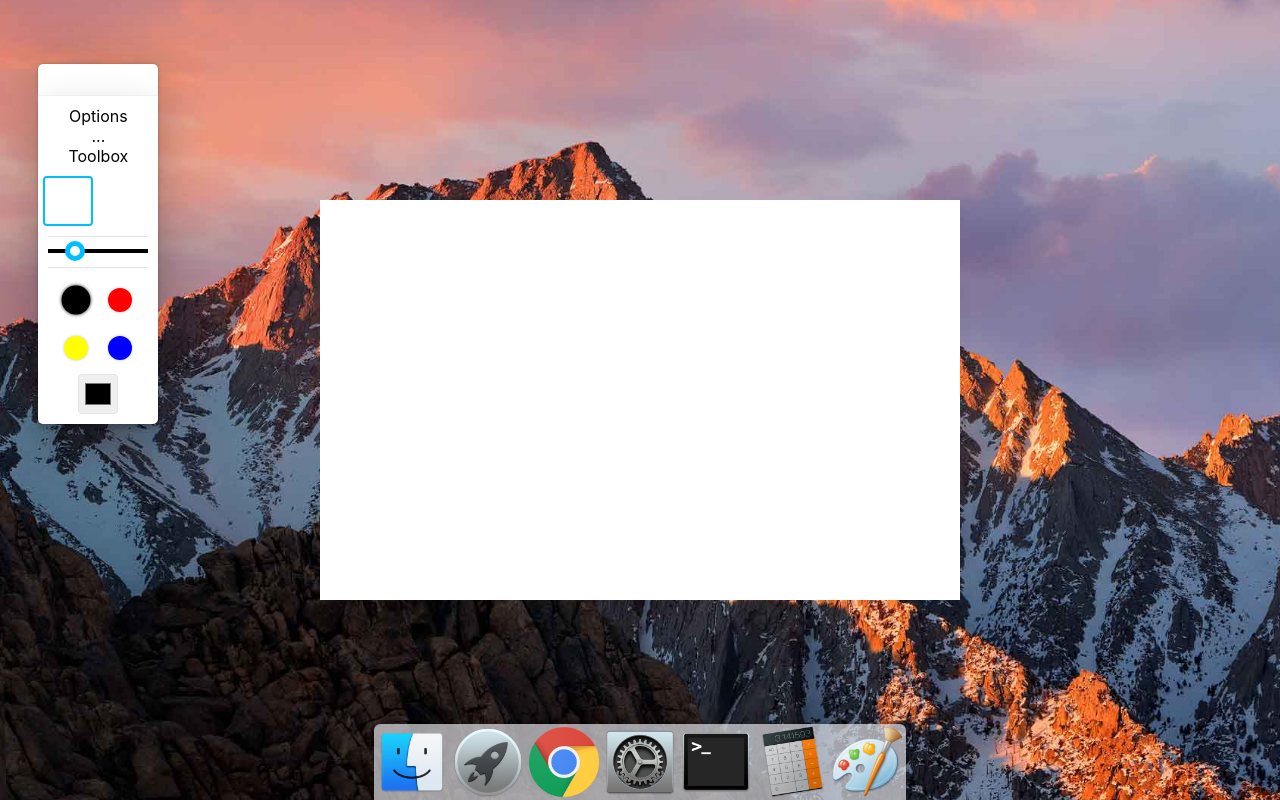
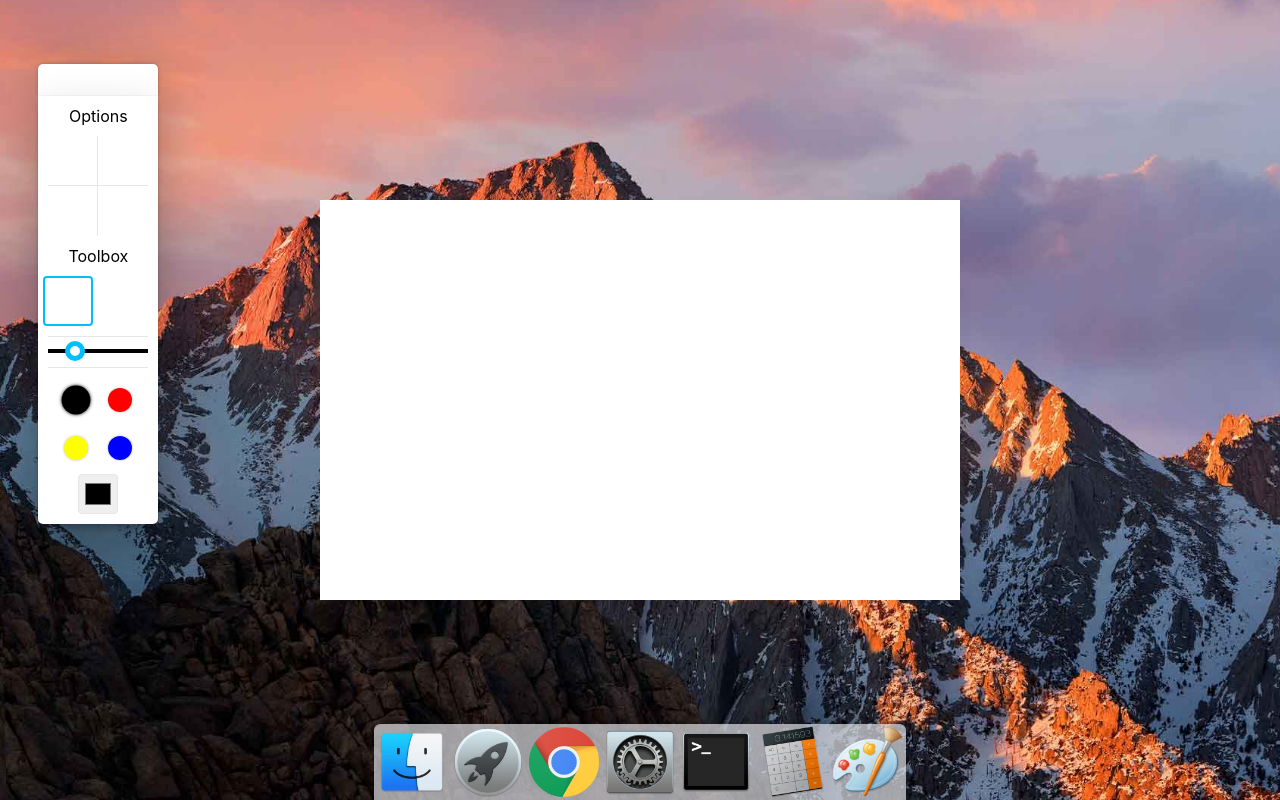
Before and after one commit to liucrystal24/macos-desk, a React (Create React App) app: page / in a window 1280 px wide. Shown: the top 800 px of the page. Built offline with nearby package versions, Linux system fonts and the light colour scheme.

Commit message:
add toolbox,options/save

```diff
--- a/package.json
+++ b/package.json
@@ -12,6 +12,7 @@
     "@types/react": "^16.9.0",
     "@types/react-dom": "^16.9.0",
     "@types/react-transition-group": "^4.4.0",
+    "moment": "^2.27.0",
     "node-sass": "^4.14.1",
     "react": "^16.13.1",
     "react-dom": "^16.13.1",
--- a/src/components/drawing/Canvas.tsx
+++ b/src/components/drawing/Canvas.tsx
@@ -5,8 +5,10 @@ import React, {
   useRef,
   CSSProperties,
 } from "react";
+import moment from "moment";
 import { Iconfont } from "../iconfont";
 import { CSSTransition } from "react-transition-group";
+// import { useDialog } from "../dialog";
 import "./canvas.scss";
 
 // canvans props
@@ -29,7 +31,7 @@ interface ClearArcOptions {
 }
 
 const Canvas = ({ width, height }: CanvasProps) => {
-  //--------------------- Canvas 画板 -----------------
+  //--------------------- Canvas 画板 State -----------------
   const canvasRef = useRef<HTMLCanvasElement>(null);
 
   // 是否在画
@@ -40,14 +42,14 @@ const Canvas = ({ width, height }: CanvasProps) => {
     undefined
   );
 
-  //--------------------- tools 工具栏 -----------------
+  //--------------------- tools 工具栏 State -----------------
 
   // tools 画笔/橡皮 选择
-  const [toolsMap] = useState<string[]>(["huabi", "xiangpi"]);
+  const [toolsMap] = useState<string[]>(["pen", "eraser"]);
   const [eraserEnabled, setEraserEnabled] = useState(false);
   const onToolsClick = useCallback(([e, tool]) => {
     // 这里逻辑不同，后续查看
-    tool === "xiangpi" ? setEraserEnabled(true) : setEraserEnabled(false);
+    tool === "eraser" ? setEraserEnabled(true) : setEraserEnabled(false);
   }, []);
 
   // 画板开关状态
@@ -58,7 +60,20 @@ const Canvas = ({ width, height }: CanvasProps) => {
   const [strokeStyle, setStrokeStyle] = useState("black");
   const [colorMap] = useState<string[]>(["black", "red", "yellow", "blue"]);
 
-  //-------------------- canvas 画板 -------------------
+  // back,next
+  const backRef = useRef<SVGSVGElement>(null);
+  const nextRef = useRef<SVGSVGElement>(null);
+
+  // 保存，删除，前进，后退
+  const optionsMap = ["save", "delete", "turn_back", "turn_next"];
+
+  // 前进，后退步数
+  const [step, setStep] = useState(-1);
+  const [canvasHistory, setCanvasHistory] = useState<string[]>([]);
+
+  // const { openDialog, closeDialog, RenderDialog } = useDialog();
+
+  //-------------------- canvas 画板 Function -------------------
 
   // 获取距离最外层的高度
   const getOffset = useCallback(
@@ -100,12 +115,7 @@ const Canvas = ({ width, height }: CanvasProps) => {
     const canvas: HTMLCanvasElement = canvasRef.current;
     const context = canvas.getContext("2d");
     if (context) {
-      // 判断是否是 清除状态
-      // if (eraserEnabled) {
-      // context.strokeStyle = "white";
-      // } else {
       context.strokeStyle = strokeStyle;
-      // }
       context.lineJoin = "round";
       context.lineWidth = lineWidth;
 
@@ -145,6 +155,7 @@ const Canvas = ({ width, height }: CanvasProps) => {
     }
   }, []);
 
+  // 圆形橡皮 x,y,r
   const clearArcFun = useCallback(
     ({ x, y, r }: ClearArcOptions) => {
       if (!canvasRef.current) {
@@ -227,7 +238,7 @@ const Canvas = ({ width, height }: CanvasProps) => {
     };
   }, [exitPaint]);
 
-  //--------------------- tools 工具栏 -----------------
+  //--------------------- tools 工具栏 Function ----------------
 
   // 画板开关 点击事件
   const toolboxOpenClick = useCallback(() => {
@@ -235,10 +246,12 @@ const Canvas = ({ width, height }: CanvasProps) => {
     console.log(isToolboxOpen);
   }, [isToolboxOpen]);
 
+  // 画笔宽度
   const onSizesChange = useCallback((e) => {
     setLineWidth(e.target.value);
   }, []);
 
+  // 常见颜色选择
   const onColorsClick = useCallback((e, selector, color) => {
     setStrokeStyle(color);
   }, []);
@@ -247,6 +260,103 @@ const Canvas = ({ width, height }: CanvasProps) => {
   const onColorsChange = useCallback((e) => {
     setStrokeStyle(e.target.value);
   }, []);
+
+  // 保存 canvas
+  const saveCanvas = useCallback(() => {
+    if (!canvasRef.current) {
+      return;
+    }
+    const canvas: HTMLCanvasElement = canvasRef.current;
+    const context = canvas.getContext("2d");
+    if (context) {
+      // 用于记录当前 context.globalCompositeOperation ——（合成或混合模式）
+      const compositeOperation = context.globalCompositeOperation;
+      // 设置为 “在现有的画布内容后面绘制新的图形”
+      context.globalCompositeOperation = "destination-over";
+      context.fillStyle = "#fff";
+      context.fillRect(0, 0, width, height);
+      const imageData = canvas.toDataURL("image/png");
+      // 将数据从已有的 ImageData 对象绘制到位图
+      context.putImageData(context.getImageData(0, 0, width, height), 0, 0);
+      // 复原 context.globalCompositeOperation
+      context.globalCompositeOperation = compositeOperation;
+      // 下载
+      const a = document.createElement("a");
+      document.body.appendChild(a);
+      a.href = imageData;
+      const dateNow = moment().format("YYYY-MM-DD HH-mm-ss");
+      a.download = "myPaint " + dateNow;
+      a.target = "_blank";
+      console.log("myPainting " + dateNow);
+      a.click();
+    }
+  }, [width, height]);
+
+  // 后退、前进
+  const changeCanvas = useCallback(
+    (type) => {
+      if (!canvasRef.current || !backRef.current || !nextRef.current) {
+        return;
+      }
+      const canvas: HTMLCanvasElement = canvasRef.current;
+      const context = canvas.getContext("2d");
+      const back: SVGSVGElement = backRef.current;
+      const next: SVGSVGElement = nextRef.current;
+      if (context) {
+        let currentStep = -1;
+        if (type === "back" && step >= 0) {
+          currentStep = step - 1;
+          next.classList.add("active");
+          if (currentStep < 0) {
+            back.classList.remove("active");
+          }
+        } else if (type === "next" && step < canvasHistory.length - 1) {
+          currentStep = step + 1;
+          back.classList.add("active");
+          if (currentStep === canvasHistory.length - 1) {
+            next.classList.remove("active");
+          }
+        } else {
+          return;
+        }
+        context.clearRect(0, 0, width, height);
+        const canvasPic = new Image();
+        canvasPic.src = canvasHistory[currentStep];
+        canvasPic.addEventListener("load", () => {
+          context.drawImage(canvasPic, 0, 0);
+        });
+        setStep(currentStep);
+      }
+    },
+    [height, width, step, canvasHistory]
+  );
+
+  // 清空画布
+  const checkClearDialog = useCallback((e) => {
+    console.log("清空");
+  }, []);
+
+  // 保存、清空、后退、前进
+  const onOptionsClick = useCallback(
+    (el, toolName) => {
+      switch (toolName) {
+        case "delete":
+          // setClearDialogOpen(true);
+          checkClearDialog(el);
+          break;
+        case "save":
+          saveCanvas();
+          break;
+        case "turn_back":
+          changeCanvas("back");
+          break;
+        case "turn_next":
+          changeCanvas("next");
+          break;
+      }
+    },
+    [checkClearDialog, saveCanvas, changeCanvas]
+  );
 
   return (
     <>
@@ -260,7 +370,7 @@ const Canvas = ({ width, height }: CanvasProps) => {
         }
       >
         <Iconfont
-          type={isToolboxOpen ? "icon-zhankai" : "icon-shouqi"}
+          type={isToolboxOpen ? "icon-turn_down" : "icon-turn_up"}
           style={{
             width: "100%",
             fontSize: 32,
@@ -276,7 +386,26 @@ const Canvas = ({ width, height }: CanvasProps) => {
       >
         <div id="toolbox" /* 画笔/橡皮 */>
           <span>Options</span>
-          <div className="options">...</div>
+          <div className="options">
+            {optionsMap.map((option, index) => {
+              return (
+                <Iconfont
+                  svgRef={
+                    option === "turn_back"
+                      ? backRef
+                      : option === "turn_next"
+                      ? nextRef
+                      : undefined
+                  }
+                  key={index + option}
+                  type={"icon-" + option}
+                  className={option}
+                  style={{ fontSize: 50 }}
+                  clickEvent={(el) => onOptionsClick(el, option)}
+                />
+              );
+            })}
+          </div>
           <span>Toolbox</span>
           <div className="tools">
             {toolsMap.map((tool, index) => {
@@ -284,7 +413,7 @@ const Canvas = ({ width, height }: CanvasProps) => {
                 <Iconfont
                   key={index + tool}
                   className={
-                    tool === "xiangpi"
+                    tool === "eraser"
                       ? eraserEnabled
                         ? "active"
                         : ""
@@ -334,6 +463,16 @@ const Canvas = ({ width, height }: CanvasProps) => {
           </ol>
         </div>
       </CSSTransition>
+      {/* <RenderDialog
+        width={300}
+        height={120}
+        id="clear-dialog"
+        title="您确定要清空该画布吗？"
+        message="一旦清空将无法撤回。"
+        imgSrc={"Drawing.png"}
+        onCheck={checkClearDialog}
+        onClose={closeClearDialog}
+      /> */}
     </>
   );
 };
--- a/src/components/drawing/canvas.css
+++ b/src/components/drawing/canvas.css
@@ -70,26 +70,26 @@ canvas {
   width: 100%;
 }
 
-#toolbox .options .canvas_save {
+#toolbox .options .save {
   margin-left: 10px;
   margin-top: 10px;
   border-right: 1px solid #e6e6e6;
   border-bottom: 1px solid #e6e6e6;
 }
 
-#toolbox .options .canvas_clear {
+#toolbox .options .delete {
   margin-right: 10px;
   margin-top: 10px;
   border-bottom: 1px solid #e6e6e6;
 }
 
-#toolbox .options .turn_left_flat {
+#toolbox .options .turn_back {
   margin-left: 10px;
   margin-bottom: 10px;
   border-right: 1px solid #e6e6e6;
 }
 
-#toolbox .options .turn_right_flat {
+#toolbox .options .turn_next {
   margin-right: 10px;
   margin-bottom: 10px;
 }
--- a/src/components/drawing/canvas.scss
+++ b/src/components/drawing/canvas.scss
@@ -68,26 +68,26 @@ canvas {
   .options {
     width: 100%;
 
-    .canvas_save {
+    .save {
       margin-left: 10px;
       margin-top: 10px;
       border-right: 1px solid #e6e6e6;
       border-bottom: 1px solid #e6e6e6;
     }
 
-    .canvas_clear {
+    .delete {
       margin-right: 10px;
       margin-top: 10px;
       border-bottom: 1px solid #e6e6e6;
     }
 
-    .turn_left_flat {
+    .turn_back {
       margin-left: 10px;
       margin-bottom: 10px;
       border-right: 1px solid #e6e6e6;
     }
 
-    .turn_right_flat {
+    .turn_next {
       margin-right: 10px;
       margin-bottom: 10px;
     }
--- a/src/components/iconfont/index.tsx
+++ b/src/components/iconfont/index.tsx
@@ -2,7 +2,7 @@ import React, { CSSProperties, RefObject } from "react";
 import "./index.scss";
 
 const scriptElem = document.createElement("script");
-scriptElem.src = "//at.alicdn.com/t/font_1919988_6w7qm1j7v9r.js";
+scriptElem.src = "//at.alicdn.com/t/font_1919988_ame0oy3sn99.js";
 document.body.appendChild(scriptElem);
 
 interface PropsTypes {
```
Also changed, not shown: src/components/drawing/canvas.min.css (+1 -1 lines), 1 other file (tests, documents, lock files or other folders).
